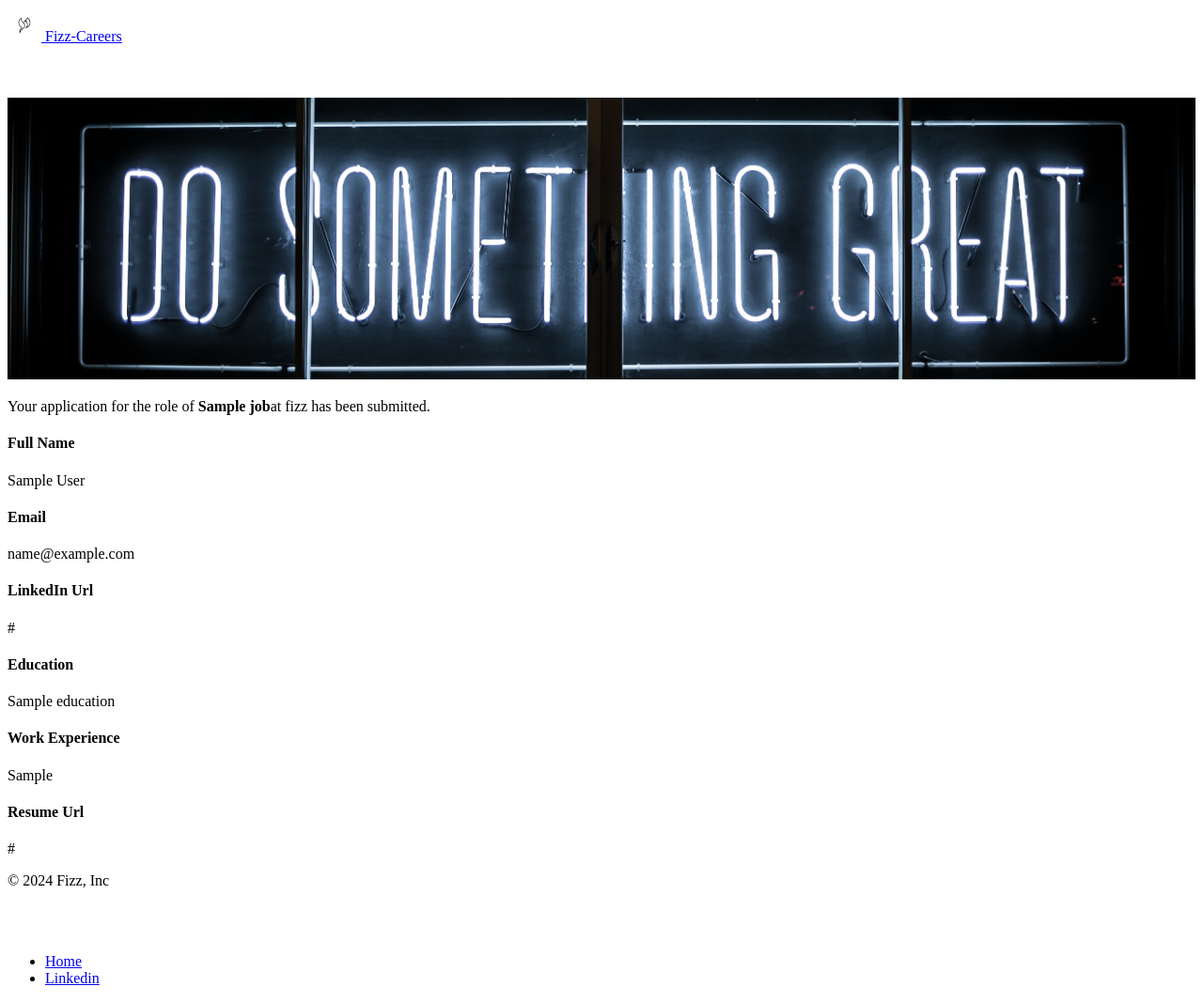
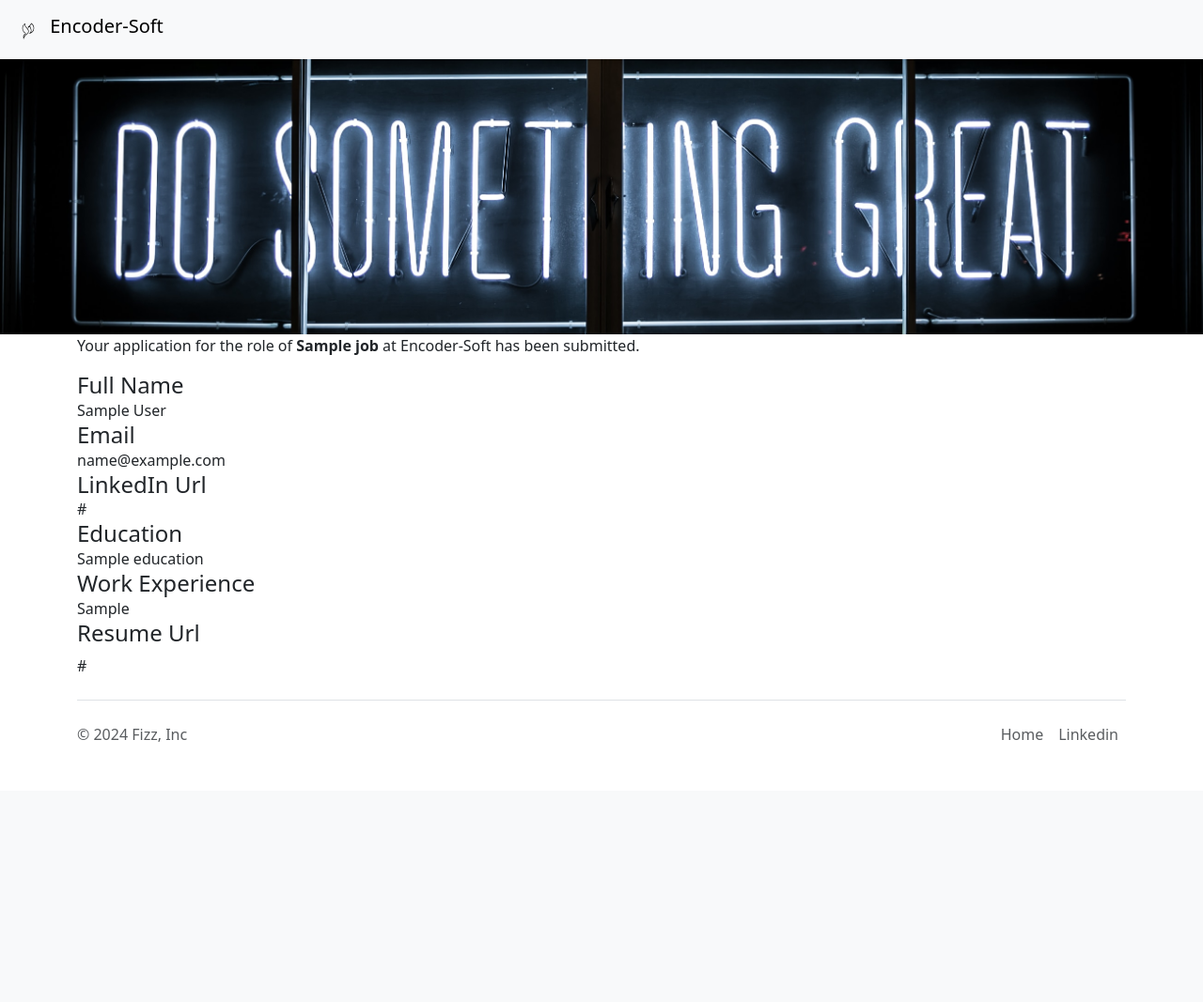
Before and after one commit to muhammadfayyazkaleem/fizz-careers-site, a Flask app: template templates/application_submitted.html in a window 1280 px wide. Shown: the whole page at 94% size. After the commit the page ends 790 px from the top, so only its background shows below. Run offline with Flask 3, Linux system fonts and the light colour scheme; the template is opened without the code that fills it: most values are stand-ins (such as "Sample title", 1, 10 or a date in 2020).

Commit message:
make acknowlegdement page, functional changes , create function to store user information in db

```diff
--- a/app.py
+++ b/app.py
@@ -1,5 +1,5 @@
 from flask import Flask, render_template, jsonify, request
-from database import load_jobs_from_db , load_job_from_db
+from database import load_jobs_from_db , load_job_from_db,add_application_to_db
 app = Flask(__name__)
 
 
@@ -24,14 +24,12 @@ def show_job(id):
     return render_template('jobpage.html', job = job)
 
 
-@app.route("/job/<id>/apply", methods = ['post'])
+@app.route("/job/<id>/apply", methods=['post'])
 def apply_for_job(id):
     data = request.form
     job =  load_job_from_db(id)
+    add_application_to_db(id, data)
     return render_template('application_submitted.html', application=data , job=job)
-
-
-
 
 if __name__ == "__main__":
     app.run(debug=True)
--- a/database.py
+++ b/database.py
@@ -1,5 +1,5 @@
 from sqlalchemy import create_engine , text
-db_connect_string ="mysql+pymysql://b48p1gl118azhgzcs681:pscale_pw_FzoVwzsIJDUBBUd0OyYKeMwDjJJUrdkXfrkgyraMs4c@aws.connect.psdb.cloud/fizzcareerdb?charset=utf8mb4"
+db_connect_string ="mysql+pymysql://pddmygfs1a2ebc2v432e:pscale_pw_w1i6N0wARpvnPAE2YRcAlRl5tfM70BIgadZe3Qtb38W@aws.connect.psdb.cloud/fizzcareers?charset=utf8mb4"
 engine = create_engine(db_connect_string, connect_args= {
     'ssl': {
         "ssl_ca": "/etc/ssl/cert.pem"
@@ -8,7 +8,7 @@ engine = create_engine(db_connect_string, connect_args= {
 
 def load_jobs_from_db():
     with engine.connect() as conn:
-        result = conn.execute(text("select * from job"))
+        result = conn.execute(text("select * from jobs"))
         jobs = []
         for row in result.fetchall():
             jobs.append(dict(row))
@@ -17,10 +17,24 @@ def load_jobs_from_db():
 
 def load_job_from_db(id):
     with engine.connect() as conn:
-        result = conn.execute(text("select * from job where id = :val"),
+        result = conn.execute(text("select * from jobs where id = :val"),
                               val=id)
         rows = result.fetchall()
         if len(rows) == 0:
             return None
         else:
             return dict(rows[0])
+
+
+def add_application_to_db(job_id, data):
+  with engine.connect() as conn:
+    query = text("INSERT INTO applications (job_id, full_name, email, linkedin_url, education, work_experience, resume_url) VALUES (:job_id, :full_name, :email, :linkedin_url, :education, :work_experience, :resume_url)")
+
+    conn.execute(query,
+                 job_id=job_id,
+                 full_name=data['full_name'],
+                 email=data['email'],
+                 linkedin_url=data['linkedin_url'],
+                 education=data['education'],
+                 work_experience=data['work_experience'],
+                 resume_url=data['resume_url'])
--- a/templates/application_form.html
+++ b/templates/application_form.html
@@ -1,5 +1,5 @@
 <h4> Application Form</h4>
-<form action="job/{{job['id']}}/apply" method="post">
+<form action="/job/{{job['id']}}/apply" method="post">
     <div class="mb-2">
         <label> Full Name</label><br>
         <input type="text" required name="full_name" placeholder="Bruce Wayne">
@@ -12,7 +12,7 @@
 
     <div class="mb-2">
         <label> Linked In</label><br>
-        <input type="text" name="linkedin" placeholder="https://www.linkedin.com/in/bruce-wayne/">
+        <input type="text" name="linkedin_url" placeholder="https://www.linkedin.com/in/bruce-wayne/">
     </div>
 
     <div>
--- a/templates/application_submitted.html
+++ b/templates/application_submitted.html
@@ -4,29 +4,33 @@
         <title>
             Application Submitted
         </title>
+        {% include 'bootstrap.html' %}
     </head>
     <body>
         {% include 'navbar.html' %}
         {% include 'banner.html' %}
-        <p> Your application for the role of <b>{{ job['title'] }}</b>at fizz has been submitted.</p>
+        <div class="container">
+            <p class="mt-16"> Your application for the role of <b>{{ job['title'] }}</b> at Encoder-Soft has been submitted.</p>
 
-        <h4>Full Name</h4>
-        <div>{{ application['full_name'] }}</div>
+            <h4 class="mb-0">Full Name</h4>
+            <div class="mt-0">{{ application['full_name'] }}</div>
 
-        <h4>Email</h4>
-        <div>{{ application['email'] }}</div>
+            <h4 class="mb-0">Email</h4>
+            <div class="mt-0">{{ application['email'] }}</div>
 
-        <h4>LinkedIn Url </h4>
-        <div>{{ application['linkedin'] }}</div>
+            <h4 class="mb-0">LinkedIn Url </h4>
+            <div class="mt-0">{{ application['linkedin_url'] }}</div>
 
-        <h4>Education</h4>
-        <div>{{ application['education'] }}</div>
+            <h4 class="mb-0">Education</h4>
+            <div class="mt-0">{{ application['education'] }}</div>
 
-        <h4>Work Experience</h4>
-        <div>{{ application['work_experience'] }}</div>
+            <h4 class="mb-0">Work Experience</h4>
+            <div class="mt-0">{{ application['work_experience'] }}</div>
 
-        <h4>Resume Url </h4>
-        <div>{{ application['resume_url'] }}</div>
+            <h4 class="mb-2">Resume Url </h4>
+            <div class="mt-0">{{ application['resume_url'] }}</div>
+        </div>
+
 
         {% include 'footer.html' %}
 
--- a/templates/home.html
+++ b/templates/home.html
@@ -9,7 +9,7 @@
     {% include 'banner.html' %}
 
     <div class="container">
-    <h2 class="text-center pt-4 mb-4" style="color: rgb(57, 53, 53);">Fizzi Careers</h2>
+    <h2 class="text-center pt-4 mb-4" style="color: rgb(57, 53, 53);">Encoder-Soft Careers</h2>
     <div class="row" style="margin-bottom: 2px;">
         <div class="col-md-6">
             <p class="lead">
--- a/templates/jobitem.html
+++ b/templates/jobitem.html
@@ -6,8 +6,8 @@
         <div>
             <b> Location:</b> {{job['location']}}
         </div>
-        {% if 'currenct' in job %}
-        <div><b>Salary: {{job['currenct']}}</b></div>
+        {% if 'salary' in job %}
+        <div><b>Salary: {{ job['currency'] }}</b>{{job['salary']}}</div>
         {% endif %}
     </div>
     <div class="col-3">
--- a/templates/jobpage.html
+++ b/templates/jobpage.html
@@ -10,12 +10,12 @@
   {% include 'navbar.html' %}
   {% include 'banner.html' %}
   <div class="container">
-    <h2 class="text-center pt-4 mb-4" style="color: rgb(57, 53, 53);">Fizzi Careers</h2>
+    <h2 class="text-center pt-4 mb-4" style="color: rgb(57, 53, 53);">Encoder-Soft Careers</h2>
     <h3 class="mb-0">{{ job.title }}</h3>
     <p class="lead mt-0">{{ job.location }}</p>
     <h4 class="mb-2"> Responsibililties</h4>
     <ul>
-      {% for line in job.responsibililties.split(". ") %}
+      {% for line in job.responsibilities.split(". ") %}
       <li>{{ line }}</li>
       {% endfor %}
     </ul>
@@ -29,7 +29,7 @@
 
     </ol>
     <h4 class="mb-2">Salary</h4>
-    <p class="mt-0">{{ job.currenct }}</p>
+    <p class="mt-0">{{ job.currency }}{{ job.salary }}</p>
     {% include 'application_form.html' %}
   </div>
 
--- a/templates/navbar.html
+++ b/templates/navbar.html
@@ -2,7 +2,7 @@
     <div class="container-fluid">
       <a class="navbar-brand" href="/">
         <img src="\static\logo.svg" alt="Logo" width="36" height="36" class="d-inline-block align-text-top">
-        Fizz-Careers
+        Encoder-Soft
       </a>
     </div>
 </nav>
```
